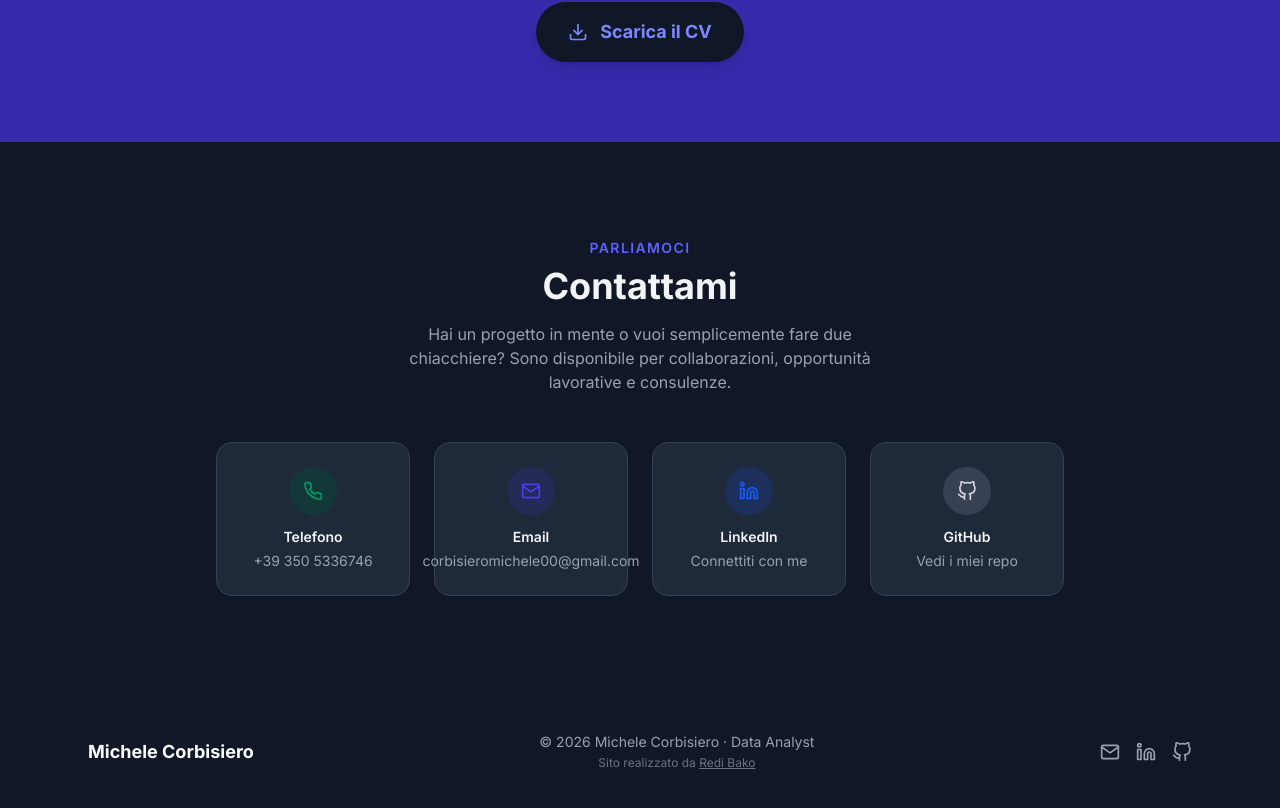
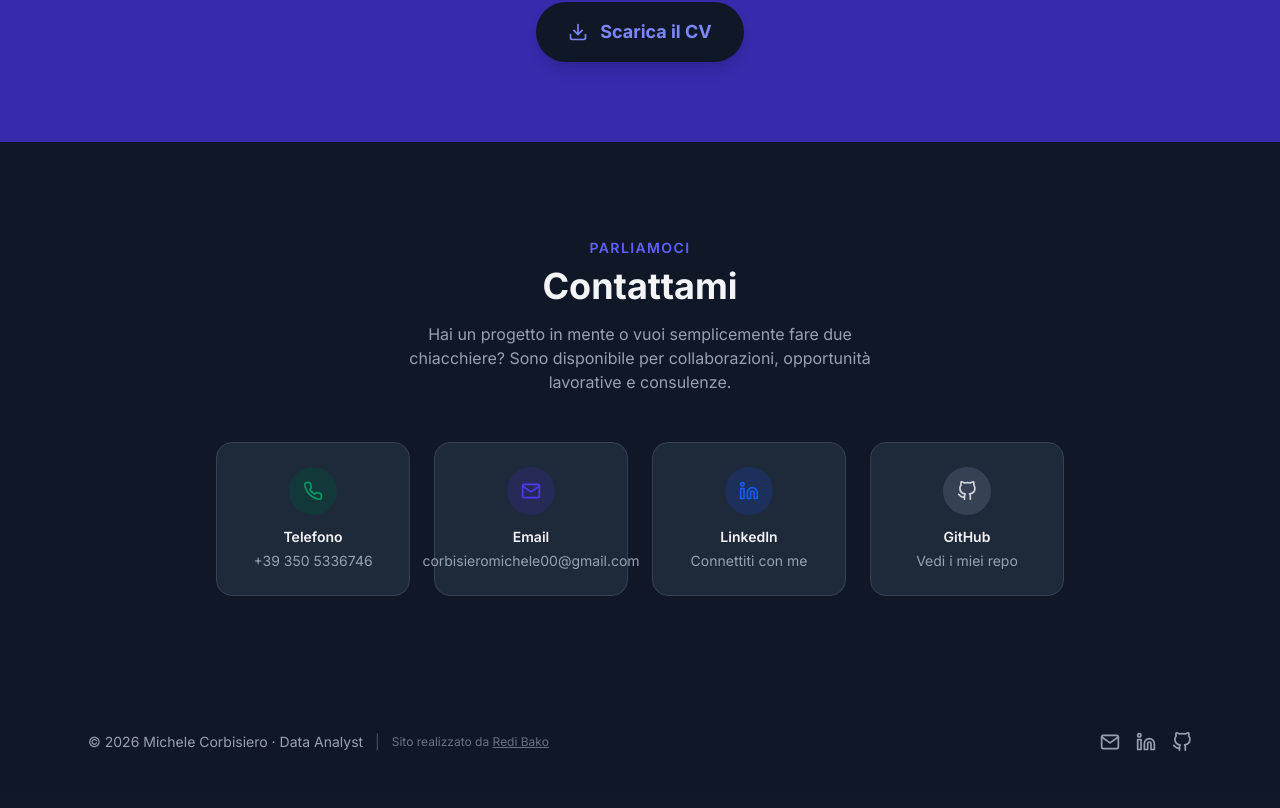
Before and after one commit to Lollingredi/sito-corbi, a Next.js app: page / in a window 1280 px wide. Shown: the part 4877-5685 px from the top of the page. Built offline with nearby package versions, Linux system fonts and the light colour scheme.

Commit message:
Restructure footer: remove left name, show copyright and credit inline
https://claude.ai/code/session_01NYguoyDHsPAyxpUF7LdFyg

```diff
--- a/components/Footer.tsx
+++ b/components/Footer.tsx
@@ -12,16 +12,9 @@ export default function Footer() {
   return (
     <footer className="bg-gray-900 text-gray-400 py-10">
       <div className="max-w-6xl mx-auto px-4 sm:px-6 flex flex-col md:flex-row items-center justify-between gap-4">
-        <div
-          className="text-white font-bold text-lg"
-          style={{ fontFamily: "var(--font-display)" }}
-        >
-          Michele Corbisiero
-        </div>
-
-        <div className="text-sm text-center">
-          © {year} Michele Corbisiero · {t("footer_role")}
-          <br />
+        <div className="text-sm text-center md:text-left flex flex-wrap items-center gap-x-3 gap-y-1">
+          <span>© {year} Michele Corbisiero · {t("footer_role")}</span>
+          <span className="hidden md:inline text-gray-600">|</span>
           <span className="text-xs text-gray-500">
             Sito realizzato da{" "}
             <a
```
